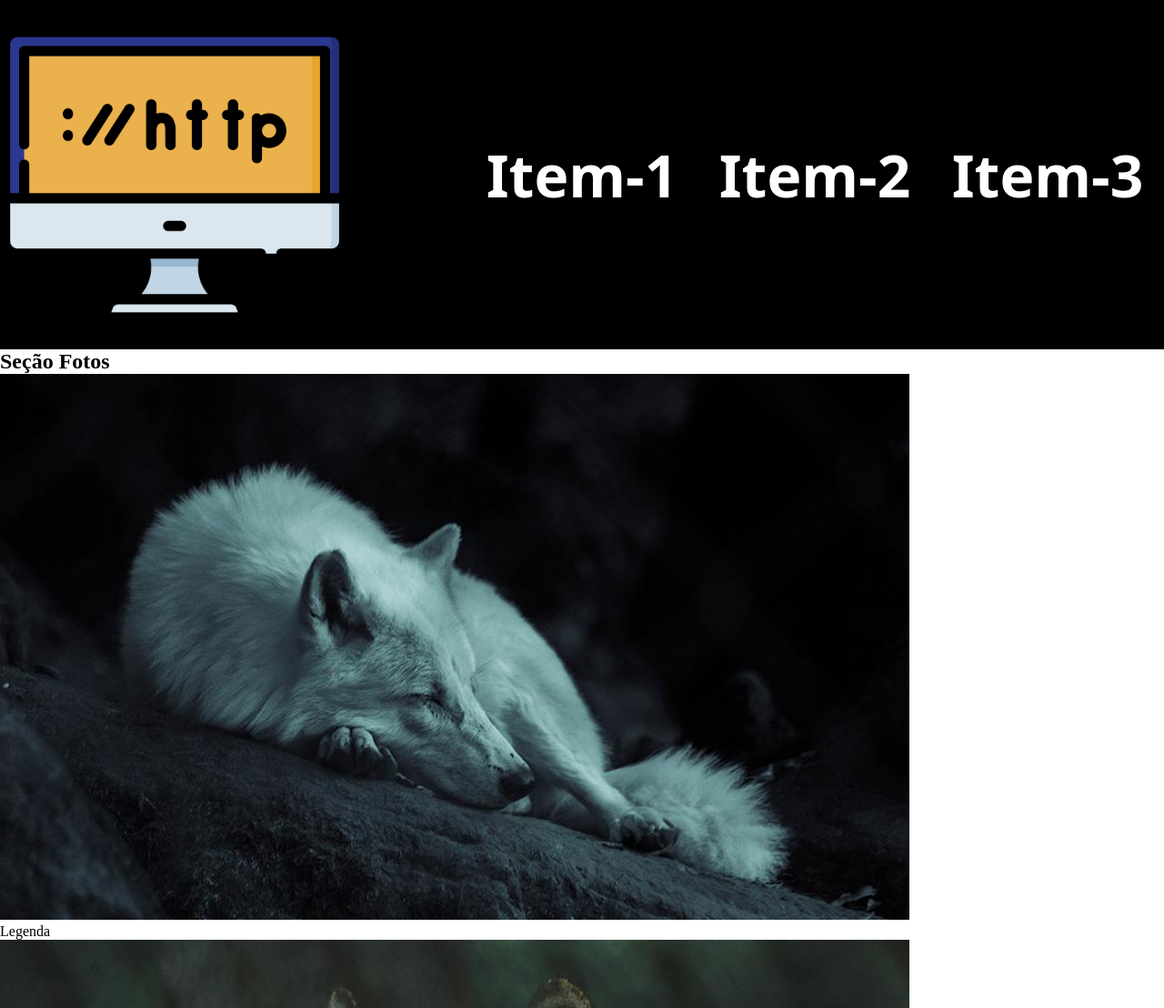
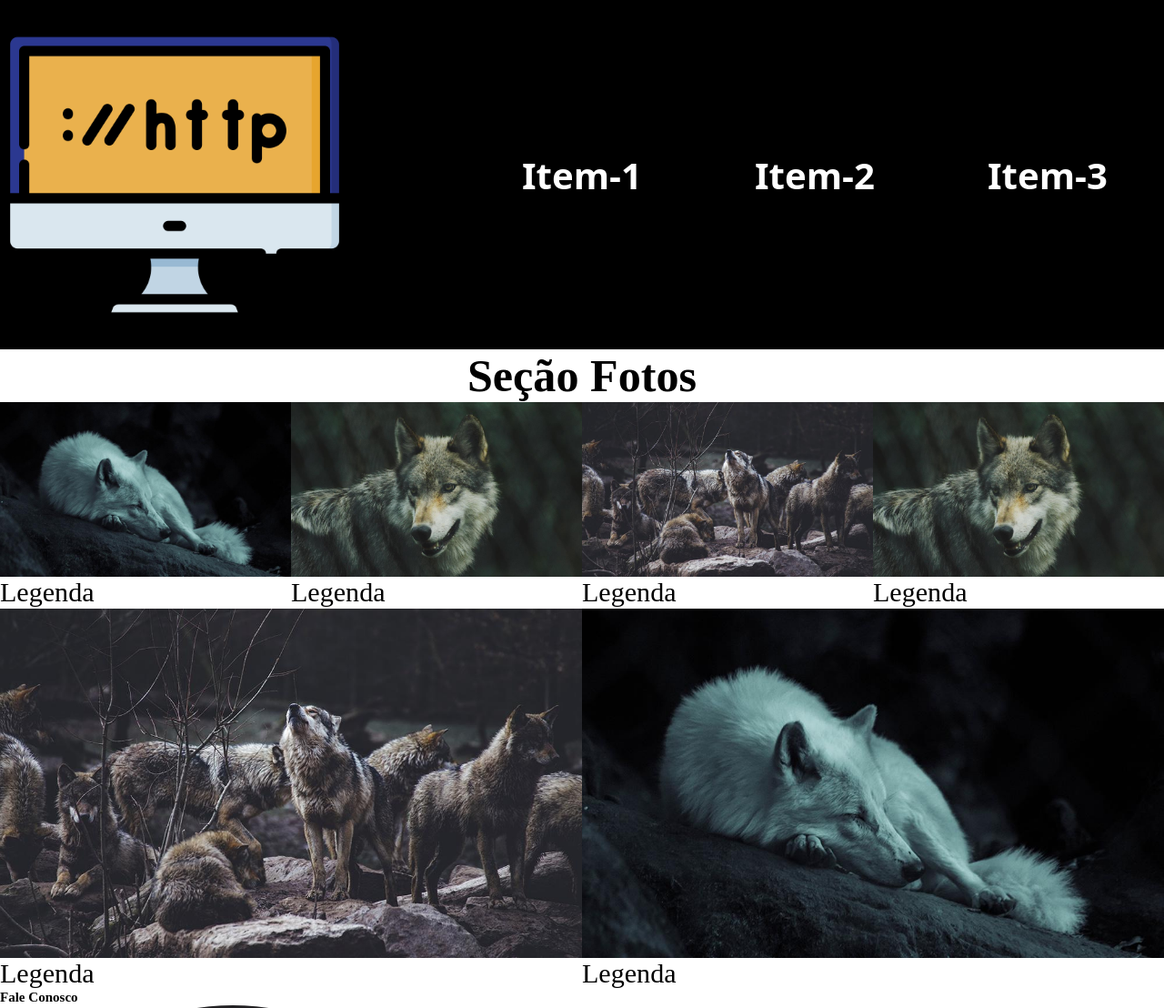
Before and after one commit to 1TDSPL-2023/rm550247, a plain HTML site: page index.html in a window 1280 px wide. Shown: the top 1108 px of the page at 91% size. Drawn offline with Linux system fonts and the light colour scheme.

Commit message:
Directiva @import + estilização do conteúdo

```diff
--- /dev/null
+++ b/css/cabecalho.css
@@ -0,0 +1,38 @@
+
+.cabecalho{
+    display: flex;
+    justify-content: space-between;
+    align-items: center;
+    flex-wrap: wrap;
+    background-color: #000000;
+}
+
+.cabecalho nav{
+    display: flex;
+    justify-content: space-around;
+    width: 60%;
+    height: 100%;
+    flex-wrap: wrap;
+}
+
+.cabecalho img{
+    width: 30%;
+    max-width: 30%;
+}
+
+.cabecalho a{
+    text-decoration: none;
+    font-size: 4em;
+    font-family: system-ui, -apple-system, BlinkMacSystemFont, 'Segoe UI', Roboto, Oxygen, Ubuntu, Cantarell, 'Open Sans', 'Helvetica Neue', sans-serif;
+    font-weight: 700;
+    color: #fff;
+    text-align: center;
+}
+
+/* UTILIZANDO A PSEUDO CLASSE HOVER */
+.cabecalho a:hover {
+    color: #000000;
+    background-color: #fff;
+
+}
+/* UTILIZANDO A PSEUDO CLASSE HOVER */
--- /dev/null
+++ b/css/conteudo.css
@@ -0,0 +1,19 @@
+
+.conteudo {
+    display: flex;
+    flex-wrap: wrap;
+    max-width: 800vw;
+    margin: 0 auto;
+}
+
+.conteudo > div img {
+    display: block;
+    width: 100%;
+
+}
+
+.conteudo > div {
+    flex-grow: 1;
+    flex-shrink: 1;
+    flex-basis: 300px;
+}
--- a/css/estilo.css
+++ b/css/estilo.css
@@ -1,44 +1,34 @@
+/* UTILIZANDO A DIRECTIVA @import */
+@import url("./cabecalho.css");
+@import url("./conteudo.css");
+
 *{
     margin: 0;
     padding: 0;
     box-sizing: border-box;
 }
 
+html{
+    font-size: 62.7%; /*62.7% = 10px em qualquer visualização*/
 
-.cabecalho{
-    display: flex;
-    justify-content: space-between;
-    align-items: center;
-    flex-wrap: wrap;
-    background-color: #000000;
 }
 
-.cabecalho nav{
-    display: flex;
-    justify-content: space-around;
-    width: 60%;
-    height: 100%;
-    flex-wrap: wrap;
+.tit-sec {
+    text-align: center;
+    font-size: 5rem;
 }
 
-.cabecalho img{
-    width: 30%;
-    max-width: 30%;
+/*
+vw = view width
+vh = view height
+*/
+
+.conteudo {
+    font-size: 3rem;
+
 }
 
-.cabecalho a{
-    text-decoration: none;
-    font-size: 4em;
-    font-family: system-ui, -apple-system, BlinkMacSystemFont, 'Segoe UI', Roboto, Oxygen, Ubuntu, Cantarell, 'Open Sans', 'Helvetica Neue', sans-serif;
-    font-weight: 700;
-    color: #fff;
-    text-align: center;
-}
-
-/* UTILIZANDO A PSEUDO CLASSE HOVER */
-.cabecalho a:hover {
-    color: #000000;
-    background-color: #fff;
+.conteudo p{
+    font-size: 3rem;
 
 }
-/* UTILIZANDO A PSEUDO CLASSE HOVER */
```
